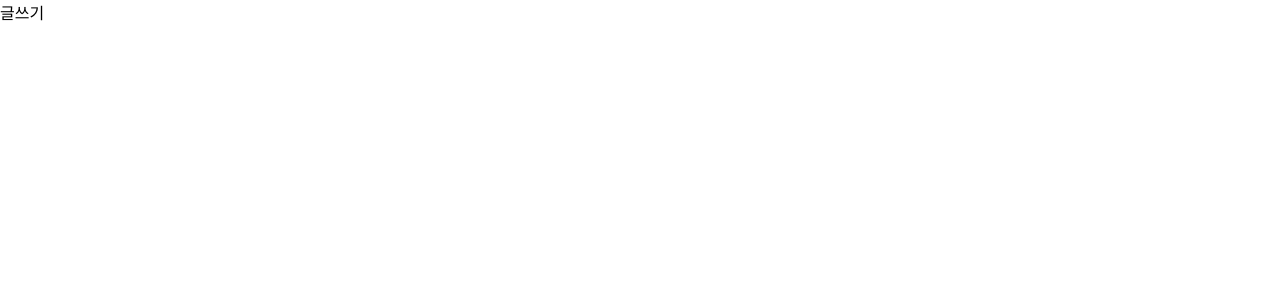
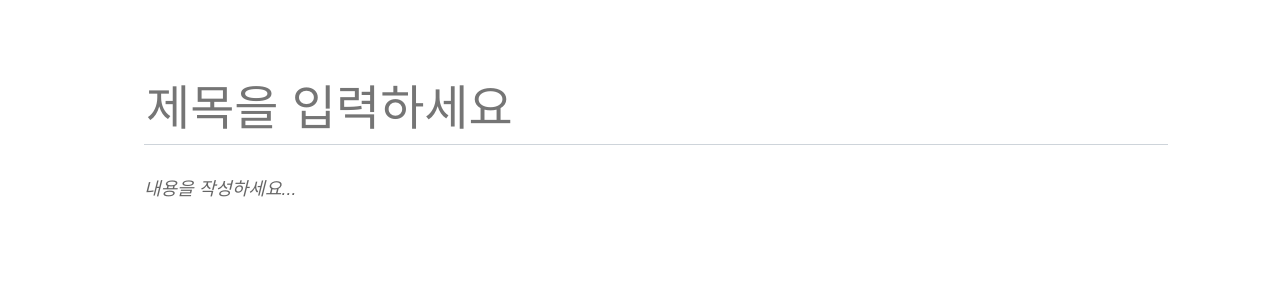
Before and after one commit to 2myungho/frontend, a React (Create React App) app: page /write in a window 1280 px wide. Shown: the top 300 px of the page. Built offline with nearby package versions, Linux system fonts and the light colour scheme.

Commit message:
Quill라이브러리 사용

```diff
--- a/package.json
+++ b/package.json
@@ -8,6 +8,7 @@
     "@testing-library/user-event": "^7.1.2",
     "axios": "^0.19.2",
     "immer": "^7.0.5",
+    "quill": "^1.3.7",
     "react": "^16.13.1",
     "react-dom": "^16.13.1",
     "react-redux": "^7.2.0",
--- /dev/null
+++ b/src/components/write/Editor.js
@@ -0,0 +1,62 @@
+import React,{useRef, useEffect} from 'react';
+import Quill from 'quill';
+import 'quill/dist/quill.bubble.css';
+import styled from 'styled-components'
+import palette from '../../lib/styles/palette';
+import Responsive from '../common/Responsive';
+
+const EditorBlock = styled(Responsive)`
+    padding:5rem 0;
+`;
+
+const TitleInput = styled.input`
+    font-size:3rem;
+    outline:none;
+    padding-bottom:0.5rem;
+    border:none;
+    border-bottom:1px solid ${palette.gray[4]};
+    margin-bottom:2rem;
+    width:100%;
+`
+
+const QuillWrapper = styled.div`
+    .ql-editor{
+        padding:0;
+        min-height:320px;
+        font-size:1.125rem;
+        line-height1.5;
+    }
+    .ql-editor.ql-blank::before{
+        left:0px;
+    }
+`
+const Editor = () => {
+    const quillElement = useRef(null); //Quill을 적용할 DivElement를 설정
+    const quillInstance = useRef(null); //Quill 인스턴스 설정
+
+    useEffect(() => {
+        quillInstance.current = new Quill(quillElement.current, {
+            theme: 'bubble',
+            placeholder: '내용을 작성하세요...',
+            modules: {
+                toolbar:[
+                    [{header:'1'},{header:'2'}],
+                    ['bold','italic','underline','strike'],
+                    [{list:'ordered'},{list:'bullet'}],
+                    ['blockquote','code-block','link','image']
+                ]
+            }
+        })
+    },[])
+
+    return (
+        <EditorBlock>
+            <TitleInput placeholder="제목을 입력하세요" />
+            <QuillWrapper>
+                <div ref={quillElement} />
+            </QuillWrapper>
+        </EditorBlock>
+    );
+};
+
+export default Editor;
--- a/src/pages/WritePage.js
+++ b/src/pages/WritePage.js
@@ -1,10 +1,12 @@
 import React from 'react';
+import Editor from '../components/write/Editor';
+import Responsive from '../components/common/Responsive';
 
 const WritePage = () => {
     return (
-        <div>
-           글쓰기
-        </div>
+        <Responsive>
+            <Editor />
+        </Responsive>
     );
 };
 
```
Also changed, not shown: 1 other file (tests, documents, lock files or other folders).
